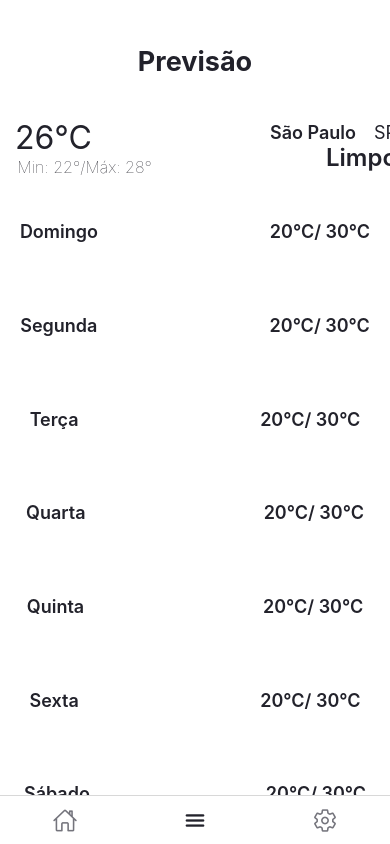
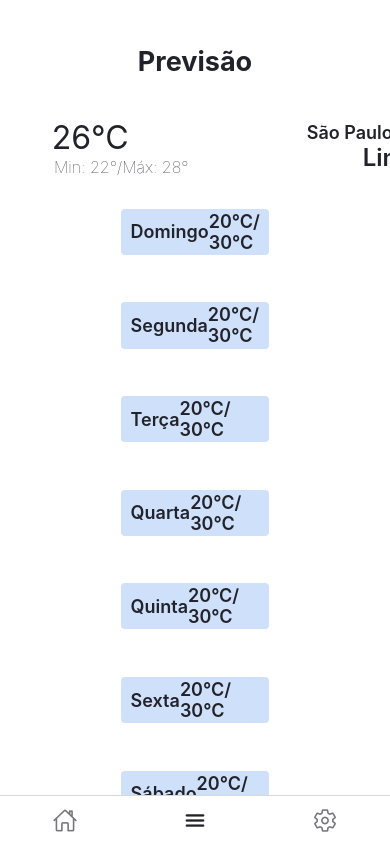
Before and after one commit to JoaoVGomees/clima-geek, a React Native app: screen /Previsao in a window 390 px wide. Built offline with nearby package versions, Linux system fonts and the light colour scheme.

Commit message:
Improve container styling

```diff
--- a/package.json
+++ b/package.json
@@ -11,12 +11,14 @@
   "dependencies": {
     "@react-navigation/bottom-tabs": "^6.5.20",
     "@react-navigation/native": "^6.1.17",
-    "expo": "^51.0.10",
+    "expo": "^51.0.11",
     "expo-status-bar": "~1.12.1",
     "react": "18.2.0",
     "react-native": "0.74.1",
     "styled-components": "^6.1.11",
-    "vector-icons": "^0.1.0"
+    "vector-icons": "^0.1.0",
+    "react-native-web": "~0.19.10",
+    "@expo/metro-runtime": "~3.2.1"
   },
   "devDependencies": {
     "@babel/core": "^7.20.0"
--- a/src/Pages/Details/Previsao/styles.js
+++ b/src/Pages/Details/Previsao/styles.js
@@ -37,7 +37,7 @@ export const MainClimaDetails = styled.View`
     justify-content: space-around;
     align-items: center;
     flex-direction: row;
-    width: 360px;
+    width: 75%;
 `;
 
 export const MainTempMinMax = styled.View`
@@ -51,7 +51,7 @@ export const MainTempDetail = styled.Text`
     font-size: 32px;
     font-weight: normal;
     color: ${({ theme }) => theme.colors.text};
-    padding-right: 120px;
+    padding-right: 120px
 `;
 
 export const MainMaxMinDetail = styled.Text`
@@ -104,15 +104,16 @@ export const MainForecastContainer = styled.View`
 `;
 
 export const MainForecast = styled.View`
+    margin-top: 31.89px;
+    padding: 0px 10px;
     display: flex;
-    justify-content: space-evenly;
+    justify-content: space-between;
     align-items: center;
     flex-direction: row;
-    margin-top: 31.89px;
-    gap: 167px;
-    width: 360px;
+    width: 75%;
     height: 46.13px;
     border-radius: 4px;
+    background-color: ${({ theme }) => theme.colors.backgroundOption};
     color: ${({ theme }) => theme.colors.text};
 `;
 
--- a/src/Pages/Home/Components/WeatherCard/styles.js
+++ b/src/Pages/Home/Components/WeatherCard/styles.js
@@ -1,7 +1,7 @@
 import styled from "styled-components/native";
 
 export const WeatherContainer = styled.View`
-  height: 300px;
+  height: 25%;
   width: 100%;
   padding: 70px 80px;
   display: flex;
```
Also changed, not shown: 1 other file (tests, documents, lock files or other folders).
